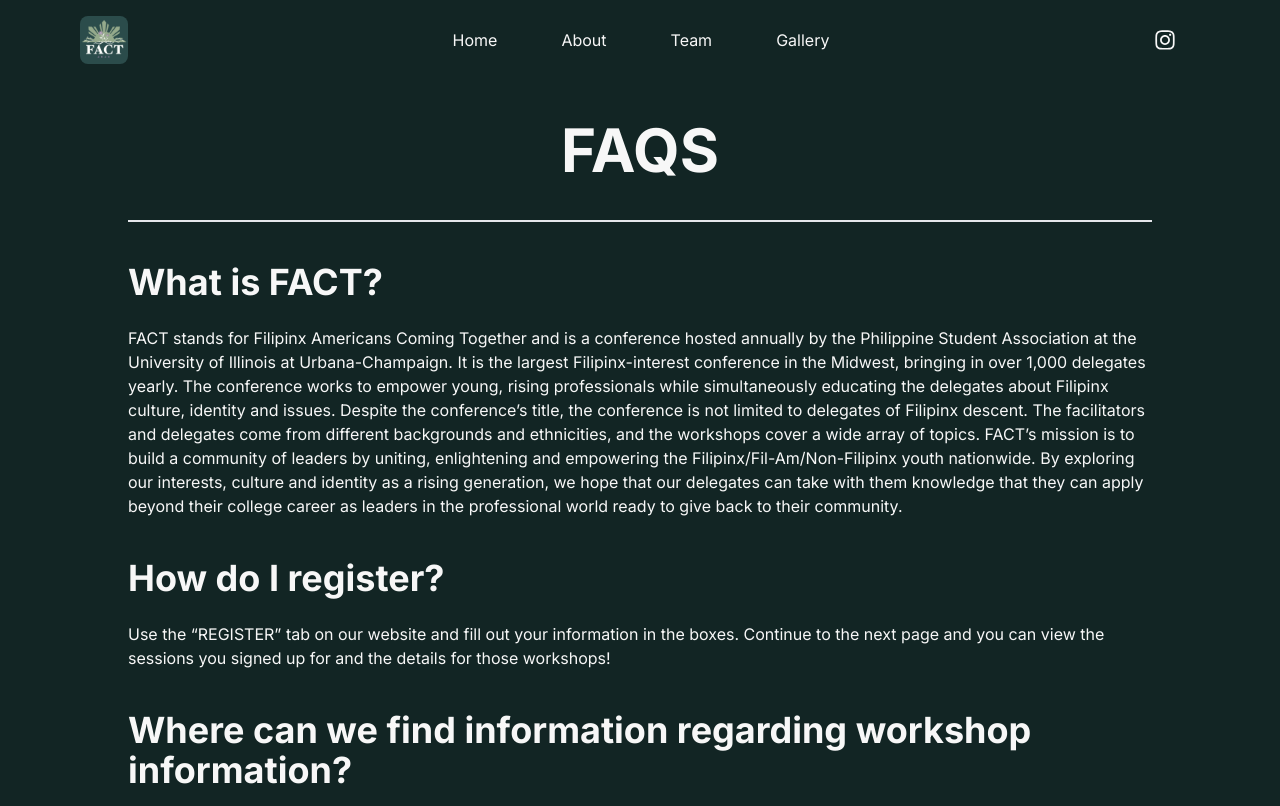
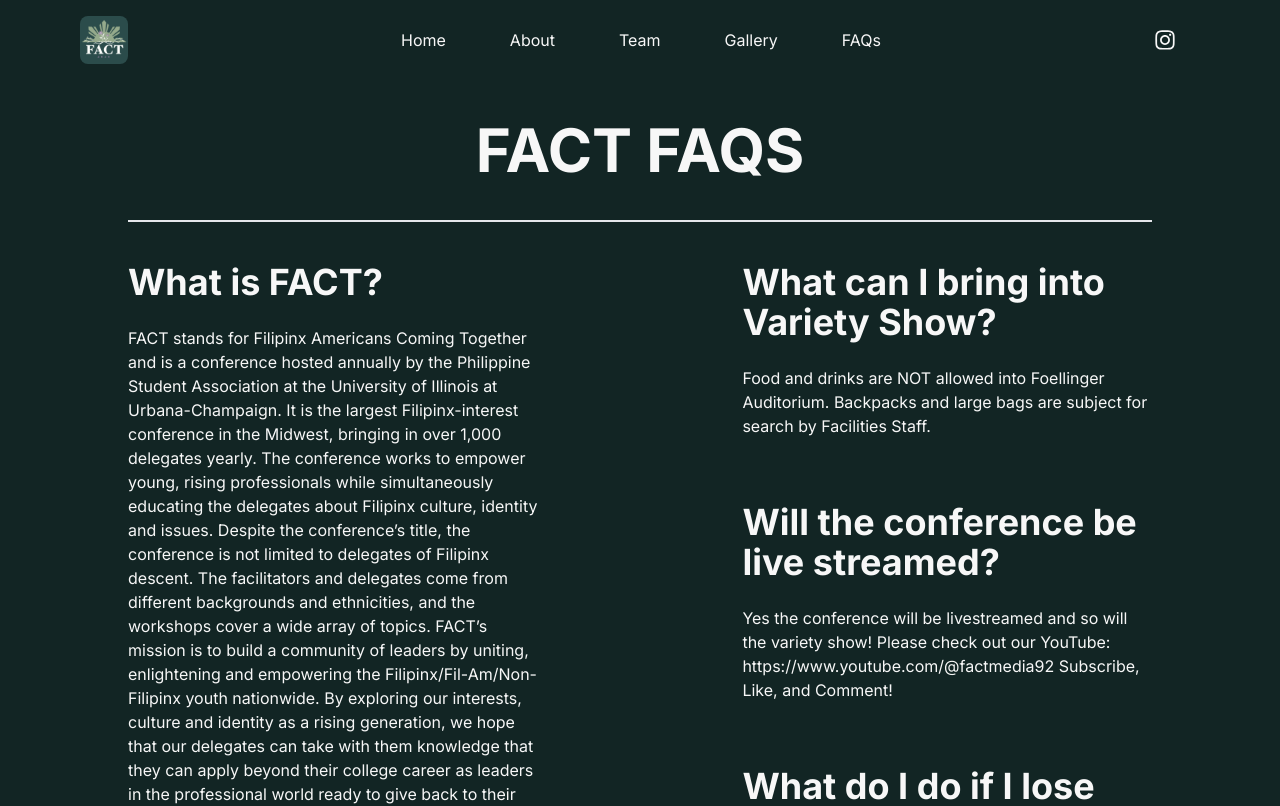
Before and after one commit to filipinx-americans-coming-together/fact-website-frontend, a Next.js app: page /faqs in a window 1280 px wide. Shown: the top 806 px of the page. Built offline with nearby package versions, Linux system fonts and the light colour scheme.

Commit message:
updated faq formatting

```diff
--- a/package.json
+++ b/package.json
@@ -11,7 +11,7 @@
     "test:ui": "vitest --ui"
   },
   "dependencies": {
-    "@tanstack/react-query": "^5.59.13",
+    "@tanstack/react-query": "^5.59.15",
     "@uidotdev/usehooks": "^2.4.1",
     "next": "14.2.3",
     "react": "^18",
--- a/src/app/about/page.tsx
+++ b/src/app/about/page.tsx
@@ -48,7 +48,7 @@ export default function About() {
                         <LinkButton
                             text="Official Statement Regarding FACT’s Name Change"
                             url={PDF_URL}
-                            new_tab={true}
+                            newTab={true}
                         />
                     </div>
                     <div className=""></div>
@@ -86,17 +86,6 @@ export default function About() {
                     <div className="my-6">
                         <LinkButton text="Official Statement Regarding FACT’s Name Change" url={PDF_URL} newTab={true} />
                     </div>
-                    <div className="text-center lg:text-right mt-6 lg:mt-0">
-                        This year’s Filipinx Americans Coming Together (FACT)
-                        Conference proudly presents the theme for its 32nd year:
-                        “Magbubunga: Planting Prosperity”! FACT strives to
-                        encourage conference attendees to leverage their
-                        strengths to achieve fruitful outcomes and nurture a
-                        culture of productivity within our community. We hope to
-                        maximize connections between all conference attendees
-                        and enrich each delegate’s personal and professional
-                        growth.
-                    </div>
 
                     <div className="flex flex-col">
                         <div className="self-center lg:self-end text-2xl font-bold">FACT 2024</div>
--- a/src/app/faqs/page.tsx
+++ b/src/app/faqs/page.tsx
@@ -8,7 +8,7 @@ const FAQs_data = [
     },
     {
         question: "How do I register?",
-        answer: "Use the \“REGISTER\” tab on our website and fill out your information in the boxes. Continue to the next page and you can view the sessions you signed up for and the details for those workshops!",
+        answer: "Use the \"Register\” tab on our website and fill out your information in the boxes. Continue to the next page and you can view the sessions you signed up for and the details for those workshops!",
     },
     {
         question: "Where can we find information regarding workshop information?",
@@ -28,7 +28,7 @@ const FAQs_data = [
     },
     {
         question: "How can I change my workshop choice that I have made?",
-        answer: "If other workshops have not reached capacity, you may go into your portal, click on \“____,\” then click on confirm and you will see that your choice has changed."
+        answer: "If other workshops have not reached capacity, you may go into your portal, click on \“Update Workshops\”, then click on confirm and you will see that your choice has changed."
     },
     {
         question: "How can I get around campus?",
@@ -86,15 +86,28 @@ const FAQs_data = [
 ];
 
 export default function Faqs() {
+    const FAQs_col1 = [...FAQs_data].slice(0, FAQs_data.length / 2);
+    const FAQs_col2 = [...FAQs_data].slice(FAQs_data.length / 2);
+
     return (
-        <PageContainer title="Faqs">
-            <div>
-                {FAQs_data.map((qna, index) => (
-                    <div key={index} className="mb-10">
-                        <FAQSection question={qna.question} answer={qna.answer} />
-                    </div>
-                ))}
+        <PageContainer title="FACT Faqs">
+            <div className="flex flex-row flex-wrap justify-between">
+                <div className="flex flex-col justify-start lg:w-2/5 gap-3">
+                    {FAQs_col1.map((qna, index) => (
+                        <div key={index} className="mb-10 text-center lg:text-left">
+                            <FAQSection question={qna.question} answer={qna.answer} />
+                        </div>
+                    ))}
+                </div>
+                <div className="flex flex-col justify-start lg:w-2/5 gap-6">
+                    {FAQs_col2.map((qna, index) => (
+                        <div key={index} className="mb-10 text-center lg:text-left">
+                            <FAQSection question={qna.question} answer={qna.answer} />
+                        </div>
+                    ))}
+                </div>
             </div>
+
         </PageContainer>
     );
 }
--- a/src/components/navigation/Navbar.tsx
+++ b/src/components/navigation/Navbar.tsx
@@ -20,6 +20,7 @@ const NAV_LINKS = [
     { text: "About", path: "/about" },
     { text: "Team", path: "/team" },
     { text: "Gallery", path: "/gallery" },
+    { text: "FAQs", path: "/faqs"}
 ];
 
 const FACT_LOGO_SRC = "/fact-2024-logo.png";
```
Also changed, not shown: 1 other file (tests, documents, lock files or other folders).
